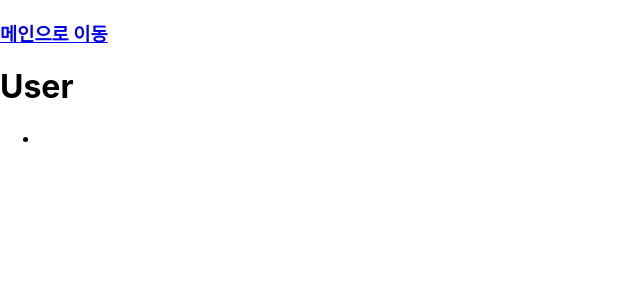
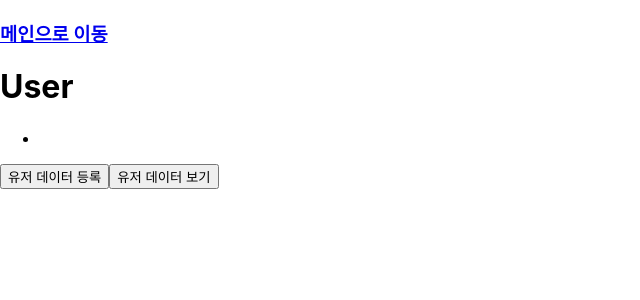
Before and after one commit to J-SoYoung/practice-note, a React (Create React App) app in the folder 24_06_ts_react/: page /user in a window 1280 px wide. Shown: the top 300 px of the page, without its empty margins (0-640 px from the left). Built offline with nearby package versions, Linux system fonts and the light colour scheme; no server answers.

Commit message:
Test firebase getDoc testt, .env설정이 잘 안됨. 확인후 다시 업로드

```diff
--- a/24_06_ts_react/src/pages/User.tsx
+++ b/24_06_ts_react/src/pages/User.tsx
@@ -1,12 +1,37 @@
 import { useEffect, useReducer, useRef, useState } from "react";
+// import { testRef } from "../firebase";
+import DB from "../firebase";
+import { collection, doc, setDoc, getDoc, getDocs } from "firebase/firestore";
 
 function User() {
+  const user = "user1";
+  const onClickAdd = async () => {
+    // 문서 하나 가져오기
+    // const users = doc(DB, "users", user);
+    // const usersSnapshot = await getDoc(users);
+    // if (!usersSnapshot.exists()) {
+    //   return null;
+    // }
+    // console.log(usersSnapshot.data());
+    // return usersSnapshot.data();
+
+    // 여러 문서 가져오기
+    const usersSnapshot = await getDocs(collection(DB, "users"));
+    usersSnapshot.forEach((doc) => {
+      // doc.data() is never undefined for query doc snapshots
+      console.log(doc.id, " => ", doc.data());
+    });
+  };
+  const onClickShow = async () => {};
+
   return (
     <>
       <h1>User</h1>
       <ul>
-        <li></li>
+        <li>{process.env.REACT_APP_TEST_NAME}</li>
       </ul>
+      <button onClick={onClickAdd}>유저 데이터 등록</button>
+      <button onClick={onClickShow}>유저 데이터 보기</button>
     </>
   );
 }
```
Also changed, not shown: 2 other files (tests, documents, lock files or other folders).
